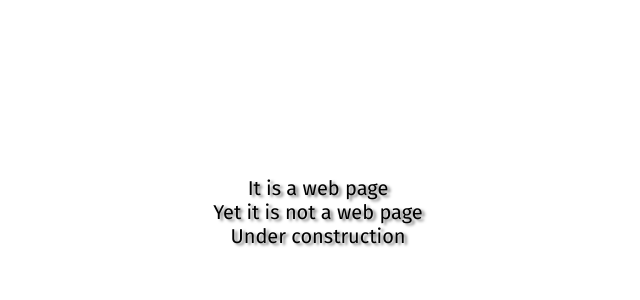
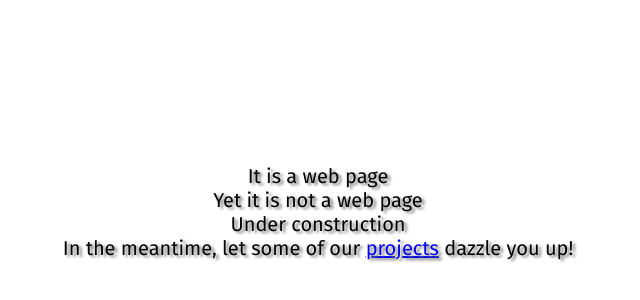
Before and after one commit to cdglabs/cdglabs.github.io, a plain HTML site: page index.html in a window 1280 px wide. Shown: the part 188-488 px from the top of the page, without its empty margins (322-962 px from the left). Drawn offline with Linux system fonts and the light colour scheme.

Commit message:
adding link to github repository

```diff
--- a/index.html
+++ b/index.html
@@ -40,5 +40,7 @@
         Yet it is not a web page
         <br>
         Under construction
+        <br>
+	In the meantime, let some of our <a href="https://github.com/cdglabs">projects</a> dazzle you up!
     </div>
 </body>
```
